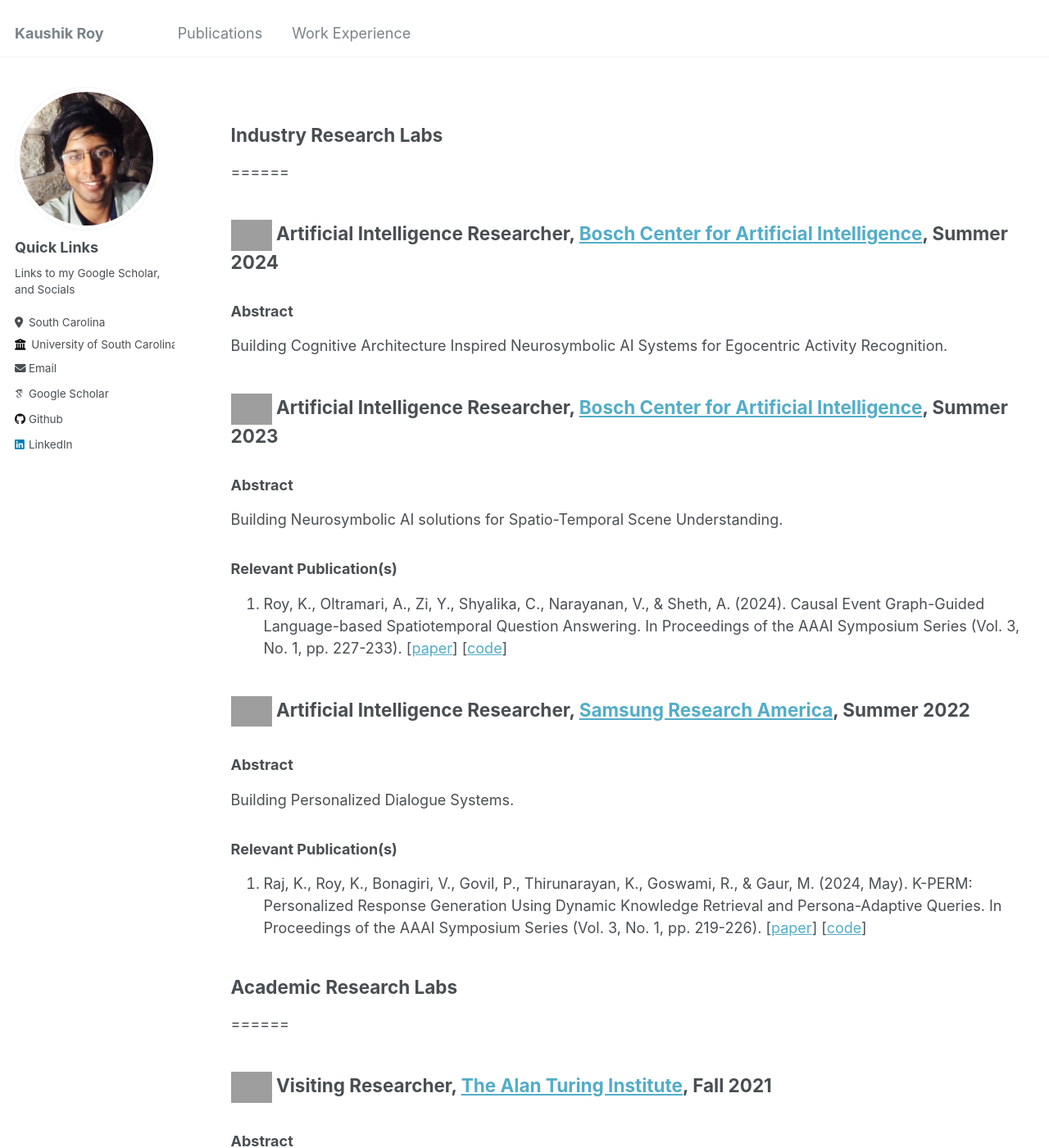
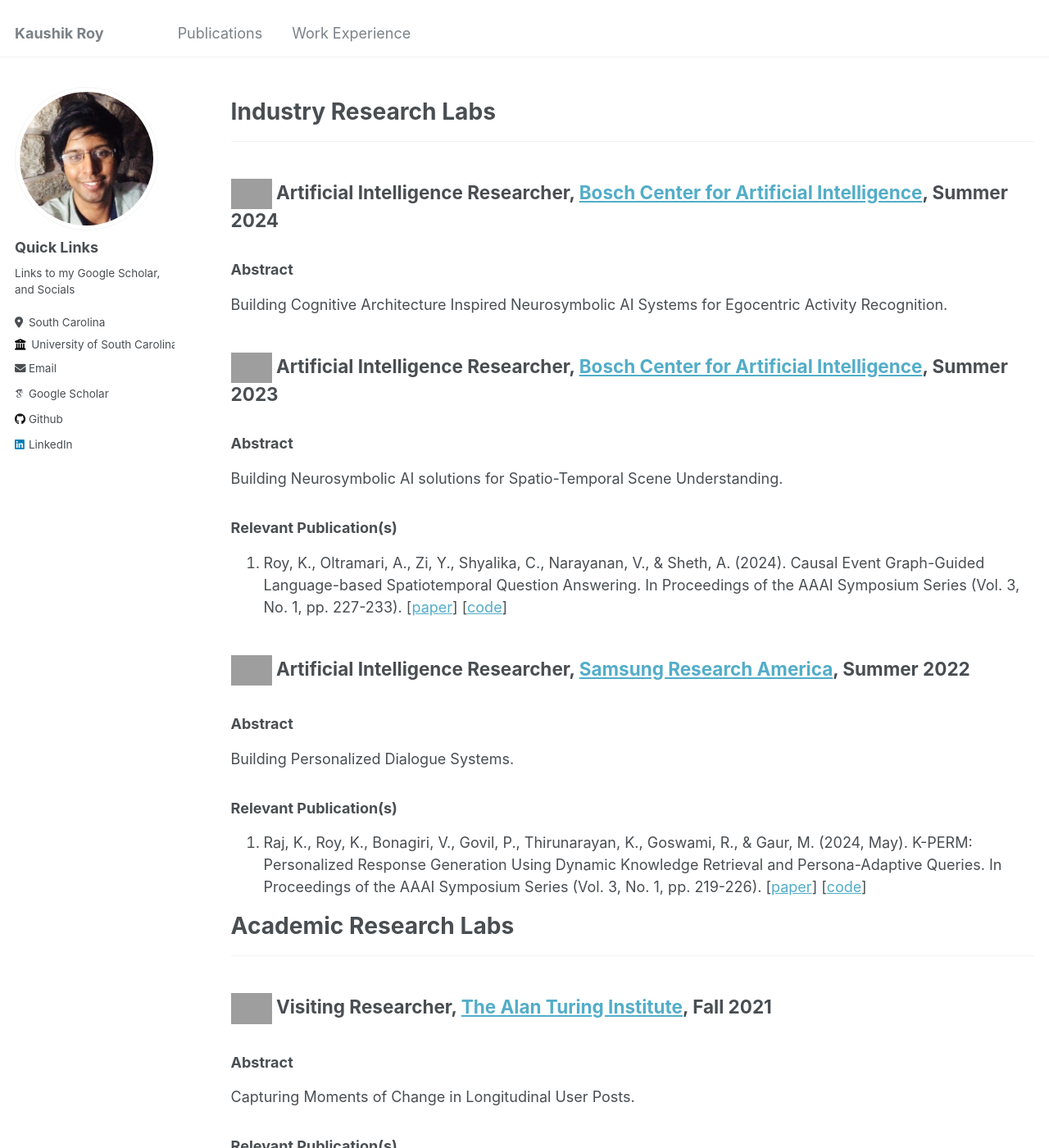
Before and after one commit to kauroy1994/home, a Jekyll site: the page built from _pages/cv.md, in a window 1280 px wide and 1400 px high. Shown: the whole window at 82% size. Built offline with Jekyll 4.4.1, drawn with Linux system fonts in a browser that asks for light colours; some web fonts are replaced; grey boxes are pictures that could not be loaded.

Commit message:
Update cv.md

```diff
--- a/_pages/cv.md
+++ b/_pages/cv.md
@@ -7,9 +7,8 @@
 
 {% include base_path %}
 
-Industry Research Labs
+# Industry Research Labs
 ---
-======
 
 ## <img src="https://github.com/kauroy1994/home/assets/57400980/8891649c-c178-41b9-8182-18d9c138fc95" width="50" height="50"> Artificial Intelligence Researcher, [Bosch Center for Artificial Intelligence](https://www.bosch-ai.com/), Summer 2024
 ###  Abstract
@@ -28,9 +27,8 @@
 ### Relevant Publication(s)
 1. Raj, K., Roy, K., Bonagiri, V., Govil, P., Thirunarayan, K., Goswami, R., & Gaur, M. (2024, May). K-PERM: Personalized Response Generation Using Dynamic Knowledge Retrieval and Persona-Adaptive Queries. In Proceedings of the AAAI Symposium Series (Vol. 3, No. 1, pp. 219-226). [[paper](https://ojs.aaai.org/index.php/AAAI-SS/article/view/31203)] [[code](https://github.com/kanak8278/DialogKPERM)]
 
-Academic Research Labs
+# Academic Research Labs
 ---
-======
 
 ## <img src="https://github.com/kauroy1994/home/assets/57400980/9b93393b-d4ae-49c0-8530-38e054fc5dda" width="50" height="50"> Visiting Researcher, [The Alan Turing Institute](https://www.linkedin.com/school/the-alan-turing-institute/), Fall 2021
 ###  Abstract
```
